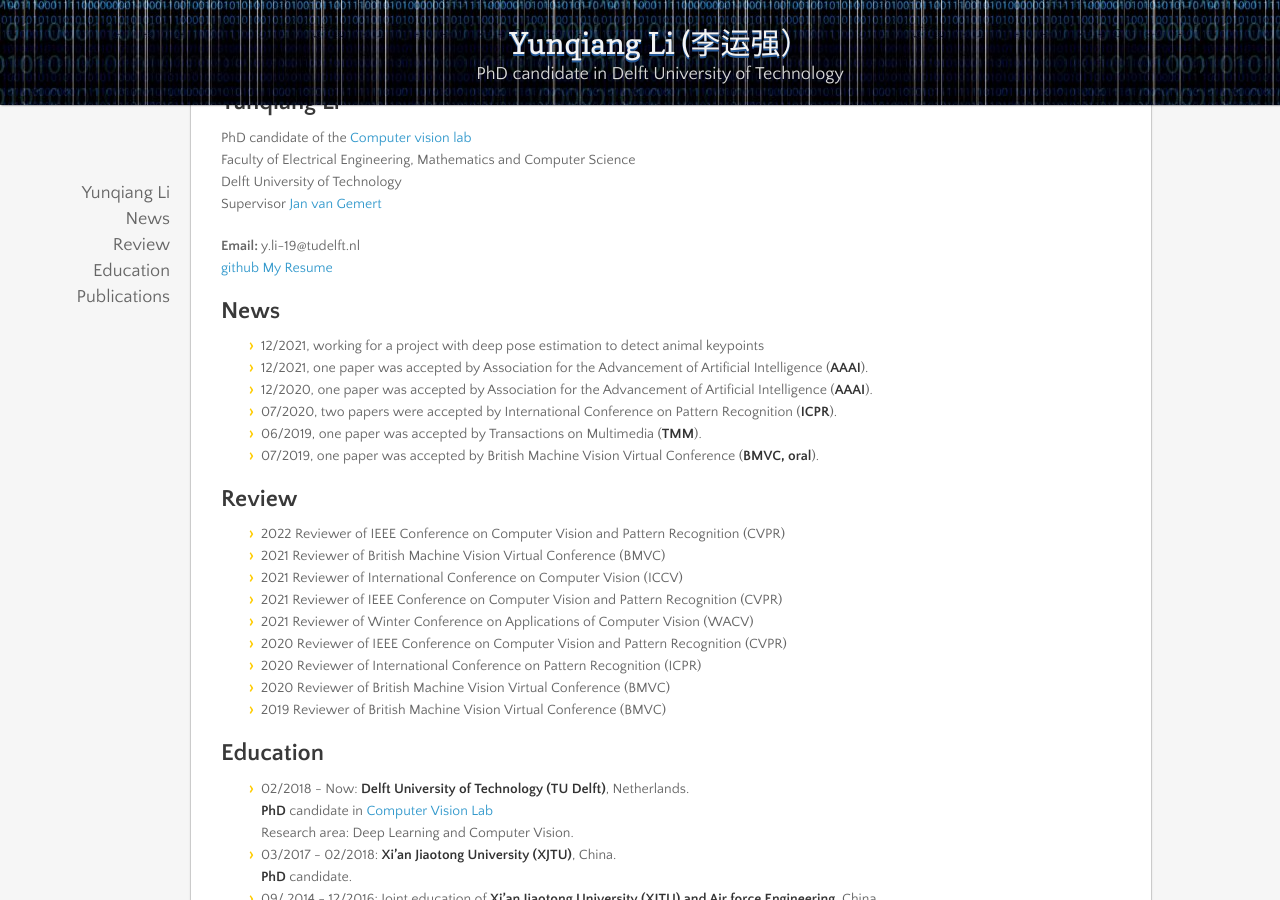
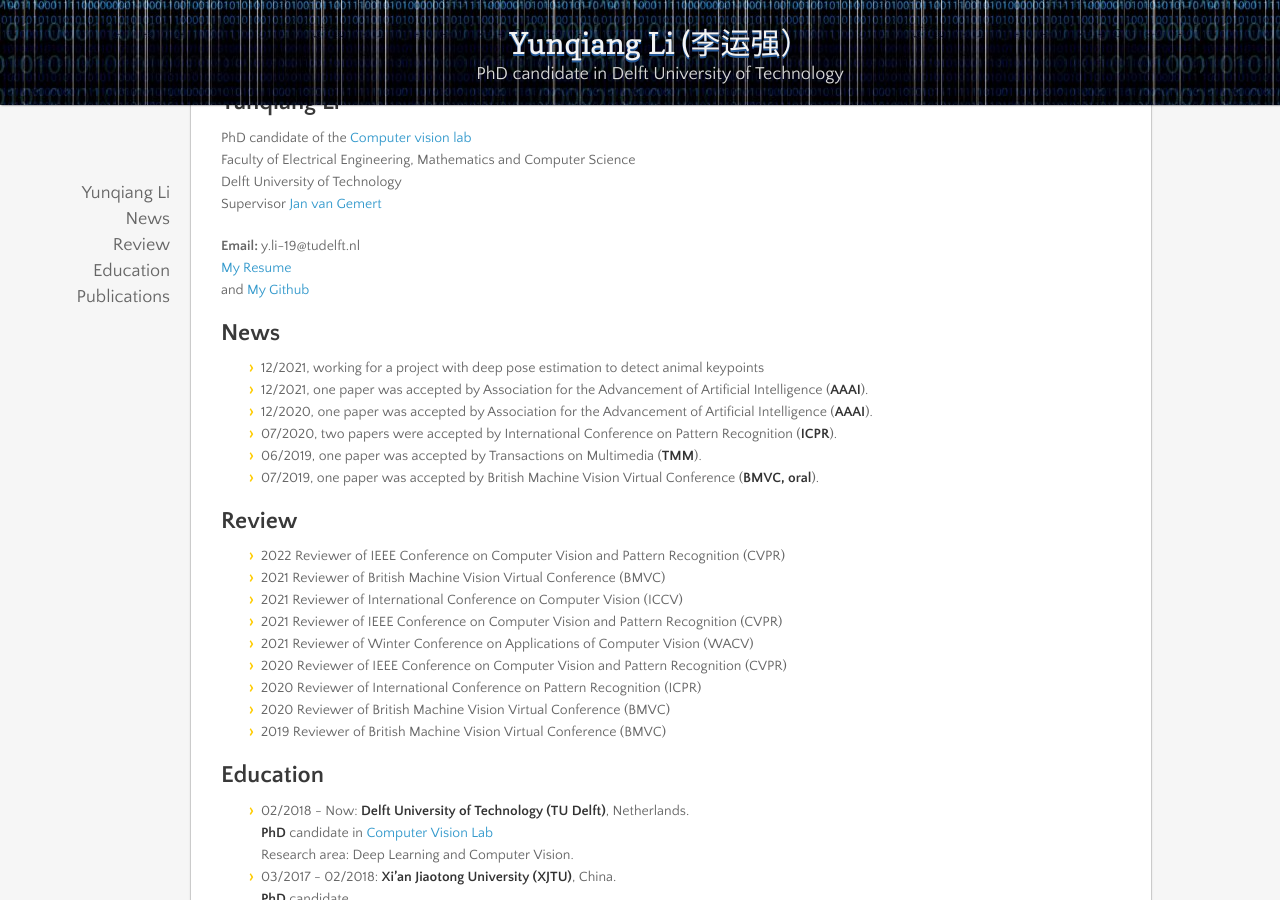
Before and after one commit to liyunqianggyn/liyunqianggyn.github.io, a Jekyll site: the page built from index.md, in a window 1280 px wide and 900 px high, scrolled down 333 px. Built offline with Jekyll 4.4.1, drawn with Linux system fonts in a browser that asks for light colours; nearby versions of some CDN libraries; our own code applies the rules of GitHub Pages for plain Markdown files.

Commit message:
Update index.md

```diff
--- a/index.md
+++ b/index.md
@@ -8,9 +8,10 @@ Supervisor <a href="https://jvgemert.github.io/">Jan van Gemert</a><br/>
 
 
 <b>Email:</b> y.li-19@tudelft.nl  <br/>
-<b></b> <a href="https://github.com/liyunqianggyn">github</a>
+<b></b>
 <a href="https://github.com/liyunqianggyn/liyunqianggyn.github.io/blob/main/YunqiangLi_Resume.pdf">My Resume</a><br/>
-
+and
+<a href="https://github.com/liyunqianggyn">My Github</a>
 
 ## News
 * 12/2021, working for a project with deep pose estimation to detect animal keypoints
```
